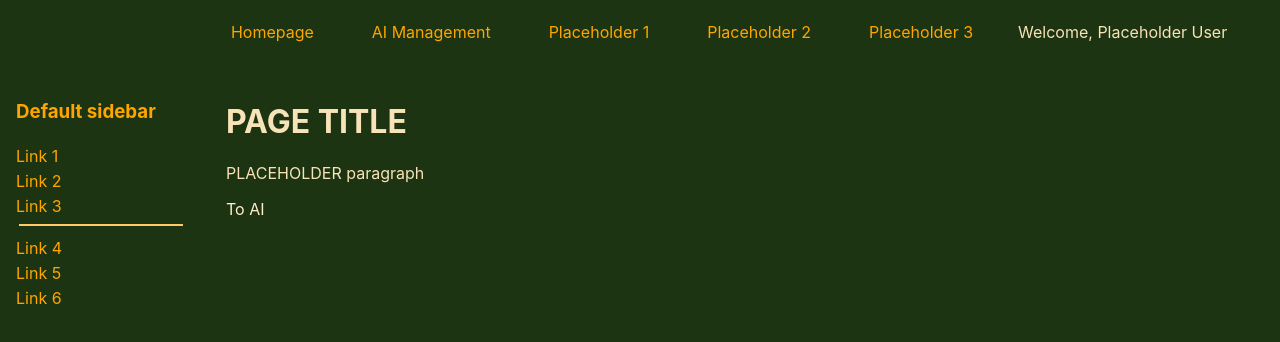
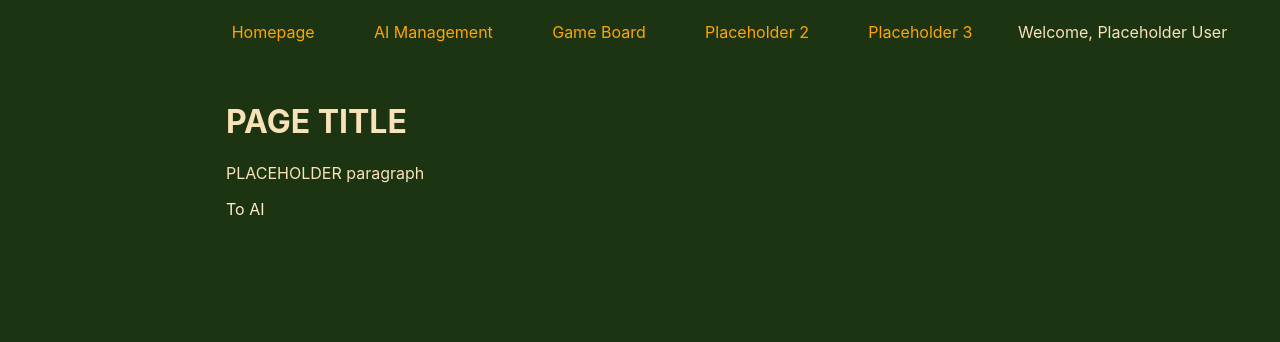
Before and after one commit to Johru/Woodland-AI, a Next.js app: page / in a window 1280 px wide. Shown: the top 342 px of the page. Built offline with nearby package versions, Linux system fonts and the light colour scheme.

Commit message:
board and context added

```diff
--- /dev/null
+++ b/components/Board.tsx
@@ -0,0 +1,5 @@
+import React, { useState } from 'react';
+
+export default function Board() {
+  return <div>jkhkjhkjlh</div>;
+}
--- /dev/null
+++ b/components/BoardProvider.tsx
@@ -0,0 +1,16 @@
+import React, { useState } from 'react';
+import BoardContext, { BoardState } from '../contexts/BoardContext';
+
+export const BoardProvider: React.FC = ({ children }) => {
+  const [boardState, setBoardState] = useState<BoardState | undefined>(
+    undefined
+  );
+
+  return (
+    <BoardContext.Provider value={{ boardState, setBoardState }}>
+      {children}
+    </BoardContext.Provider>
+  );
+};
+
+export default BoardProvider;
--- a/components/DefaultSidebar.tsx
+++ b/components/DefaultSidebar.tsx
@@ -2,16 +2,5 @@ import React from 'react';
 import styles from '../styles/Layout.module.scss';
 
 export default function DefaultSidebar() {
-  return (
-    <div className={styles['sidebar']}>
-      <h3>Default sidebar</h3>
-      <a>Link 1</a>
-      <a>Link 2</a>
-      <a>Link 3</a>
-      <hr />
-      <a>Link 4</a>
-      <a>Link 5</a>
-      <a>Link 6</a>
-    </div>
-  );
+  return <div className={styles['sidebar']}></div>;
 }
--- a/components/index.ts
+++ b/components/index.ts
@@ -1,2 +1,3 @@
 export { default as AISidebar } from './AISidebar';
 export { default as DefaultSidebar } from './DefaultSidebar';
+export { default as BoardProvider } from './BoardProvider';
--- /dev/null
+++ b/contexts/BoardContext.tsx
@@ -0,0 +1,17 @@
+import React, { Dispatch, SetStateAction } from 'react';
+
+// Define and export a type for your board state here
+export type BoardState = {
+  strings: string[];
+  numbers: number[][];
+};
+
+const BoardContext = React.createContext<{
+  boardState: BoardState | undefined;
+  setBoardState: Dispatch<SetStateAction<BoardState | undefined>> | undefined;
+}>({
+  boardState: undefined,
+  setBoardState: undefined,
+});
+
+export default BoardContext;
--- a/layouts/Navbar.tsx
+++ b/layouts/Navbar.tsx
@@ -12,8 +12,8 @@ export default function Navbar() {
         <Link href="/AI">
           <a>AI Management</a>
         </Link>
-        <Link href="/4654">
-          <a>Placeholder 1</a>
+        <Link href="/board">
+          <a>Game Board</a>
         </Link>
         <Link href="/sdfds">
           <a>Placeholder 2</a>
--- a/layouts/Sidebar.tsx
+++ b/layouts/Sidebar.tsx
@@ -6,7 +6,7 @@ import { AISidebar, DefaultSidebar } from '../components';
 export default function Sidebar() {
   const router = useRouter();
   let SidebarComponent = DefaultSidebar;
-  if (router.pathname.includes('/ai')) {
+  if (router.pathname.includes('/AI')) {
     console.log('AI detected?');
     SidebarComponent = AISidebar;
   }
--- /dev/null
+++ b/models/Clearing.ts
@@ -0,0 +1,3 @@
+export default class Clearing {
+
+}
--- a/pages/_app.tsx
+++ b/pages/_app.tsx
@@ -1,12 +1,15 @@
 import '../styles/globals.scss';
 import type { AppProps } from 'next/app';
 import Layout from '../layouts/Layout';
+import BoardProvider from '../components/BoardProvider';
 
 function MyApp({ Component, pageProps }: AppProps) {
   return (
-    <Layout>
-      <Component {...pageProps} />
-    </Layout>
+    <BoardProvider>
+      <Layout>
+        <Component {...pageProps} />
+      </Layout>
+    </BoardProvider>
   );
 }
 
--- /dev/null
+++ b/pages/board.tsx
@@ -0,0 +1,6 @@
+import React from 'react';
+import Board from '../components/Board';
+
+export default function DefaultSidebar() {
+  return <Board />;
+}
```
Also changed, not shown: contexts/BoardState.tsx (added, +17 -0 lines).
